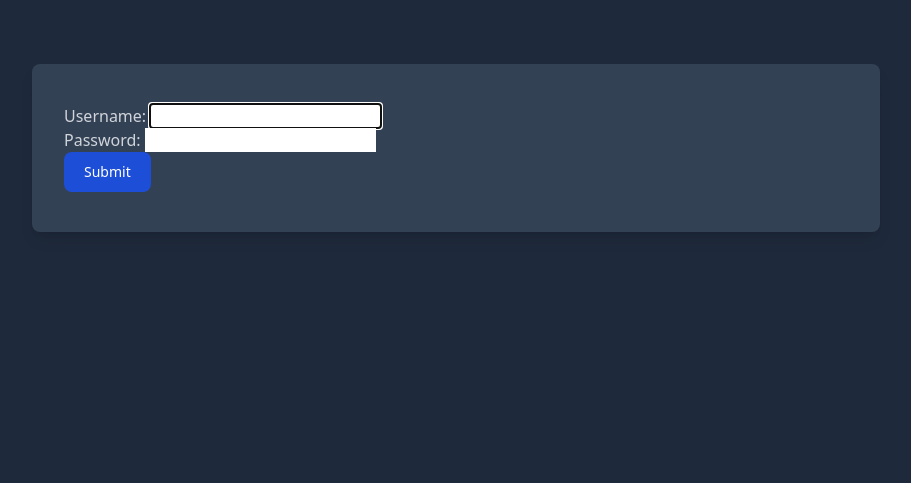
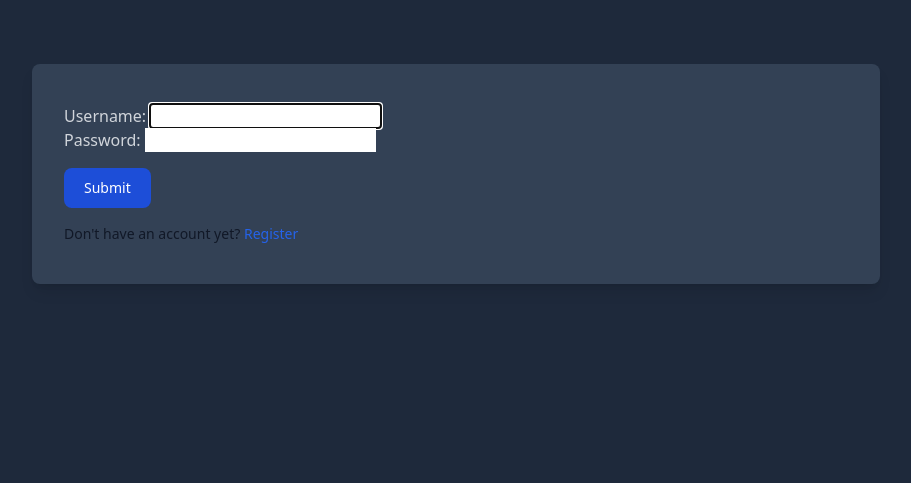
Before and after one commit to miker-bice/django_tailwind_todo, a Django app: page /authentication/login/ in a window 1280 px wide. Shown: the top 483 px of the page, without its empty margins (184-1095 px from the left). Run offline with Django 4.2, Linux system fonts and the light colour scheme; some libraries are stand-ins or nearby versions.

Commit message:
login page styled

```diff
--- a/loginApp/forms.py
+++ b/loginApp/forms.py
@@ -18,7 +18,7 @@ class UserRegistrationForm(UserCreationForm):
                          "dark:focus:ring-blue-500 dark:focus:border-blue-500",
                 'autocomplete': 'off'}),
             'email': forms.EmailInput(attrs={
-                'class': "bg-gray-50 border border-gray-300 text-gray-900 text-sm "
+                'class': " border border-gray-300 text-gray-900 text-sm "
                          "rounded-lg focus:ring-blue-500 focus:border-blue-500 block "
                          "w-full p-2.5 dark:bg-gray-700 dark:border-gray-600 "
                          "dark:placeholder-gray-400 dark:text-white "
--- a/loginApp/templates/loginApp/login.html
+++ b/loginApp/templates/loginApp/login.html
@@ -2,17 +2,29 @@
 <title>Login</title>
 {% endblock title %} {% block content %}
 <div class="bg-slate-700 rounded-lg shadow-lg text-gray-300 py-10 px-8">
-  <form action="{% url 'loginApp:login' %}" method="POST">
+{% if messages %}
+    <div>
+        {% for message in messages %}
+            <div class="p-4 mb-4 text-sm text-red-700 bg-red-100 rounded-lg dark:bg-red-200 dark:text-red-800" role="alert">
+            <span class="font-medium">{{ message }}
+            </div>
+        {% endfor %}
+    </div>
+{% endif %}
+  <form action="{% url 'loginApp:login' %}" method="POST" class="login-form">
       {% csrf_token %}
     <div>
         {{ form.as_p }}
     </div>
     <button
       type="submit"
-      class="text-white bg-blue-700 hover:bg-blue-800 focus:ring-4 focus:ring-blue-300 font-medium rounded-lg text-sm w-full sm:w-auto px-5 py-2.5 text-center dark:bg-blue-600 dark:hover:bg-blue-700 dark:focus:ring-blue-800"
+      class="text-white mt-4 bg-blue-700 hover:bg-blue-800 focus:ring-4 focus:ring-blue-300 font-medium rounded-lg text-sm w-full sm:w-auto px-5 py-2.5 text-center dark:bg-blue-600 dark:hover:bg-blue-700 dark:focus:ring-blue-800"
     >
       Submit
     </button>
   </form>
+ <h2
+          class="text-sm text-gray-900 mt-4 dark:text-gray-300"
+          >Don't have an account yet? <a href="{% url 'loginApp:register' %}" class="text-blue-600 hover:underline dark:text-blue-500">Register</a></h2>
 </div>
 {% endblock content %}
--- a/loginApp/views.py
+++ b/loginApp/views.py
@@ -1,7 +1,7 @@
 from django.shortcuts import render, redirect
 from .forms import UserRegistrationForm
 from django.contrib import messages
-from django.contrib.auth import authenticate, login, logout
+from django.contrib.auth import authenticate, login
 from django.contrib.auth.forms import AuthenticationForm
 
 
@@ -19,6 +19,7 @@ def user_login(request):
             return redirect('todoApp:home')
         else:
             form = AuthenticationForm()
+            messages.error(request, f"Invalid Username or Password")
             return render(request, 'loginApp/login.html', {'form': form})
 
     else:
--- a/theme/static_src/src/styles.css
+++ b/theme/static_src/src/styles.css
@@ -34,3 +34,8 @@ input#id_password2{
 .register-form > .errorlist > li {
     @apply text-red-500 font-semibold;
 }
+
+/*this targets the login form username and password fields*/
+#id_username, #id_password{
+    @apply bg-gray-50 border border-gray-300 text-gray-900 text-sm rounded-lg focus:ring-blue-500 focus:border-blue-500 block w-full p-2.5 dark:bg-gray-700 dark:border-gray-600 dark:placeholder-gray-400 dark:text-white dark:focus:ring-blue-500 dark:focus:border-blue-500;
+}
```
